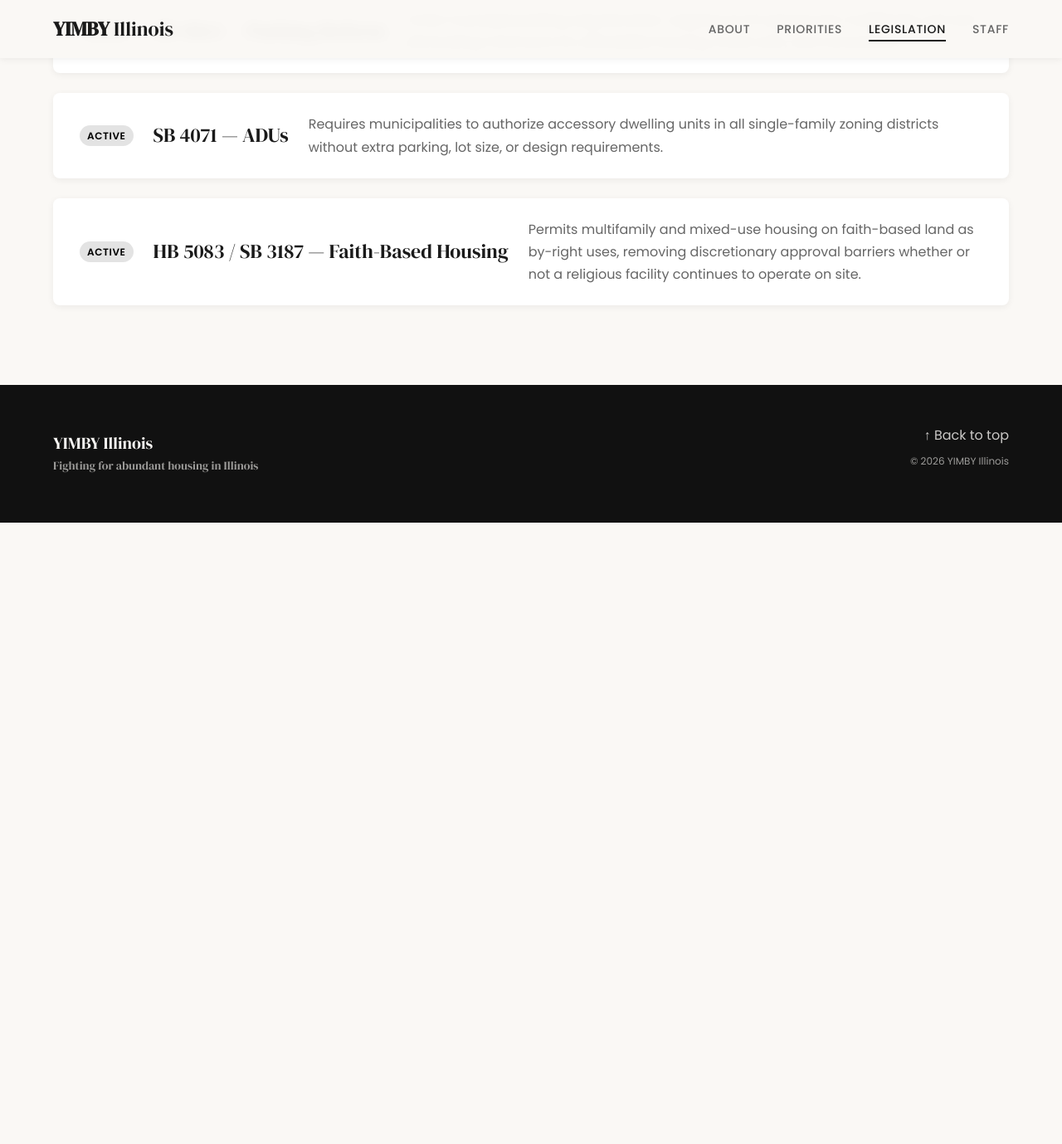
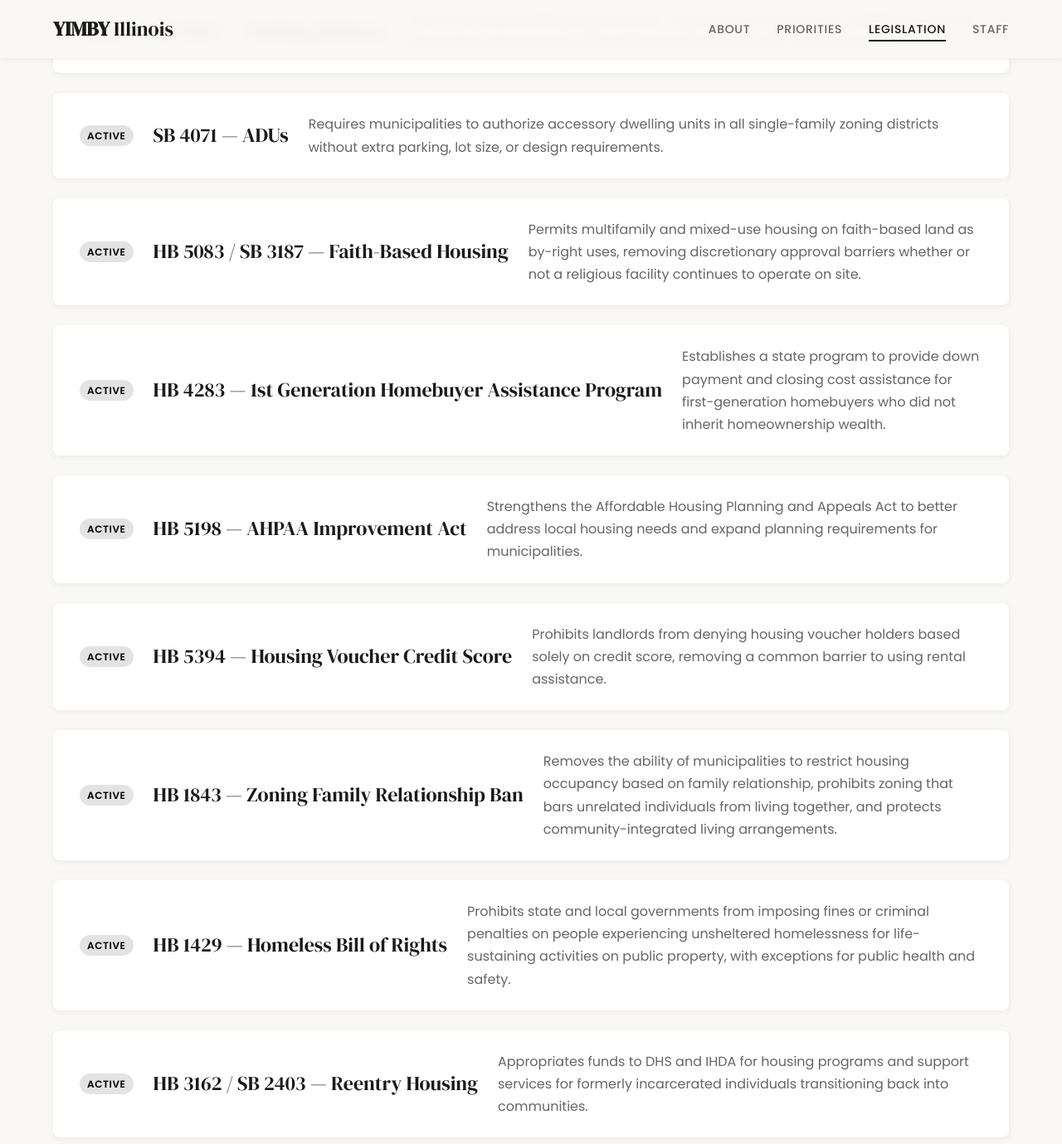
Before and after one commit to AbundantHousingIllinois/yimby-illinois, a Jekyll site: the page built from legislation.html, in a window 1280 px wide and 1400 px high, scrolled down 954 px. Shown: the top 1379 px of the window at 83% size. Built offline with Jekyll 4.4.1, drawn with Linux system fonts in a browser that asks for light colours; before the commit the page ends 1584 px from its top, so only the background shows below that; some of the changed text lies outside the part shown.

Commit message:
Add 7 new bills to legislation page
Co-Authored-By: Claude Opus 4.6 (1M context) <noreply@anthropic.com>

```diff
--- a/legislation.html
+++ b/legislation.html
@@ -51,6 +51,41 @@ permalink: /legislation/
         <h3><a href="https://www.ilga.gov/Legislation/BillStatus?DocNum=5083&GAID=18&DocTypeID=HB&SessionID=114&GA=104" target="_blank" rel="noopener">HB 5083</a> / <a href="https://www.ilga.gov/Legislation/BillStatus?DocNum=3187&GAID=18&DocTypeID=SB&SessionID=114&GA=104" target="_blank" rel="noopener">SB 3187</a> — Faith-Based Housing</h3>
         <p>Permits multifamily and mixed-use housing on faith-based land as by-right uses, removing discretionary approval barriers whether or not a religious facility continues to operate on site.</p>
       </div>
+      <div class="legislation__item">
+        <span class="badge badge--active">Active</span>
+        <h3><a href="https://www.ilga.gov/Legislation/BillStatus?DocNum=4283&GAID=18&DocTypeID=HB&SessionID=114&GA=104" target="_blank" rel="noopener">HB 4283</a> — 1st Generation Homebuyer Assistance Program</h3>
+        <p>Establishes a state program to provide down payment and closing cost assistance for first-generation homebuyers who did not inherit homeownership wealth.</p>
+      </div>
+      <div class="legislation__item">
+        <span class="badge badge--active">Active</span>
+        <h3><a href="https://www.ilga.gov/Legislation/BillStatus?DocNum=5198&GAID=18&DocTypeID=HB&SessionID=114&GA=104" target="_blank" rel="noopener">HB 5198</a> — AHPAA Improvement Act</h3>
+        <p>Strengthens the Affordable Housing Planning and Appeals Act to better address local housing needs and expand planning requirements for municipalities.</p>
+      </div>
+      <div class="legislation__item">
+        <span class="badge badge--active">Active</span>
+        <h3><a href="https://www.ilga.gov/Legislation/BillStatus?DocNum=5394&GAID=18&DocTypeID=HB&SessionID=114&GA=104" target="_blank" rel="noopener">HB 5394</a> — Housing Voucher Credit Score</h3>
+        <p>Prohibits landlords from denying housing voucher holders based solely on credit score, removing a common barrier to using rental assistance.</p>
+      </div>
+      <div class="legislation__item">
+        <span class="badge badge--active">Active</span>
+        <h3><a href="https://www.ilga.gov/Legislation/BillStatus?DocNum=1843&GAID=18&DocTypeID=HB&SessionID=114&GA=104" target="_blank" rel="noopener">HB 1843</a> — Zoning Family Relationship Ban</h3>
+        <p>Removes the ability of municipalities to restrict housing occupancy based on family relationship, prohibits zoning that bars unrelated individuals from living together, and protects community-integrated living arrangements.</p>
+      </div>
+      <div class="legislation__item">
+        <span class="badge badge--active">Active</span>
+        <h3><a href="https://www.ilga.gov/Legislation/BillStatus?DocNum=1429&GAID=18&DocTypeID=HB&SessionID=114&GA=104" target="_blank" rel="noopener">HB 1429</a> — Homeless Bill of Rights</h3>
+        <p>Prohibits state and local governments from imposing fines or criminal penalties on people experiencing unsheltered homelessness for life-sustaining activities on public property, with exceptions for public health and safety.</p>
+      </div>
+      <div class="legislation__item">
+        <span class="badge badge--active">Active</span>
+        <h3><a href="https://www.ilga.gov/Legislation/BillStatus?DocNum=3162&GAID=18&DocTypeID=HB&SessionID=114&GA=104" target="_blank" rel="noopener">HB 3162</a> / <a href="https://www.ilga.gov/Legislation/BillStatus?DocNum=2403&GAID=18&DocTypeID=SB&SessionID=114&GA=104" target="_blank" rel="noopener">SB 2403</a> — Reentry Housing</h3>
+        <p>Appropriates funds to DHS and IHDA for housing programs and support services for formerly incarcerated individuals transitioning back into communities.</p>
+      </div>
+      <div class="legislation__item">
+        <span class="badge badge--active">Active</span>
+        <h3><a href="https://www.ilga.gov/Legislation/BillStatus?DocNum=1147&GAID=18&DocTypeID=HB&SessionID=114&GA=104" target="_blank" rel="noopener">HB 1147</a> / <a href="https://www.ilga.gov/Legislation/BillStatus?DocNum=0062&GAID=18&DocTypeID=SB&SessionID=114&GA=104" target="_blank" rel="noopener">SB 0062</a> — Build Illinois Homes Tax Credit</h3>
+        <p>Creates a state tax credit for owners of qualified low-income housing developments, modeled on the federal LIHTC program, to incentivize affordable housing construction.</p>
+      </div>
     </div>
   </div>
 </section>
```
